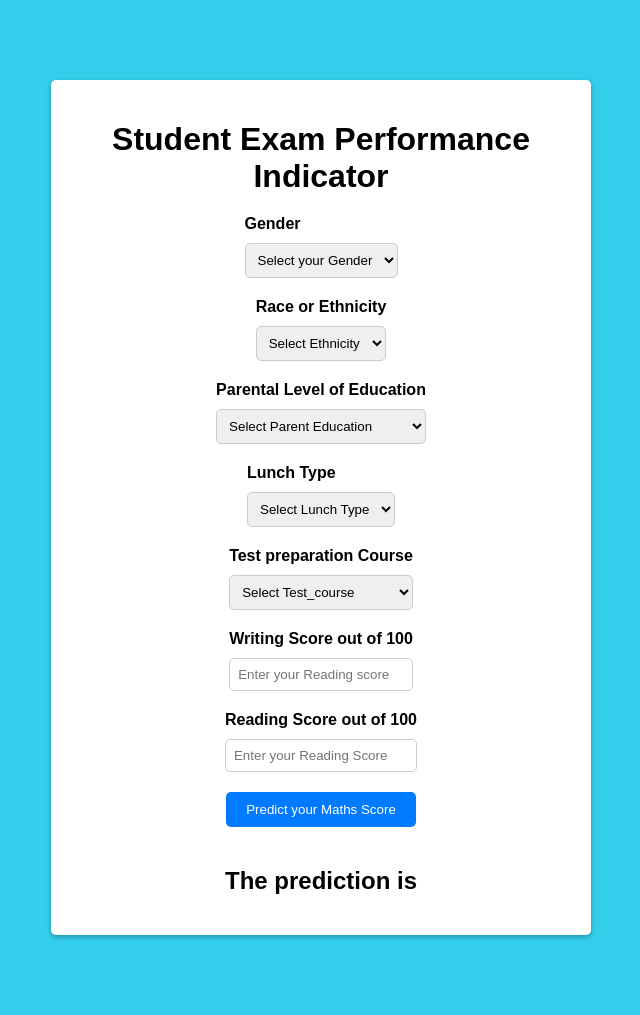
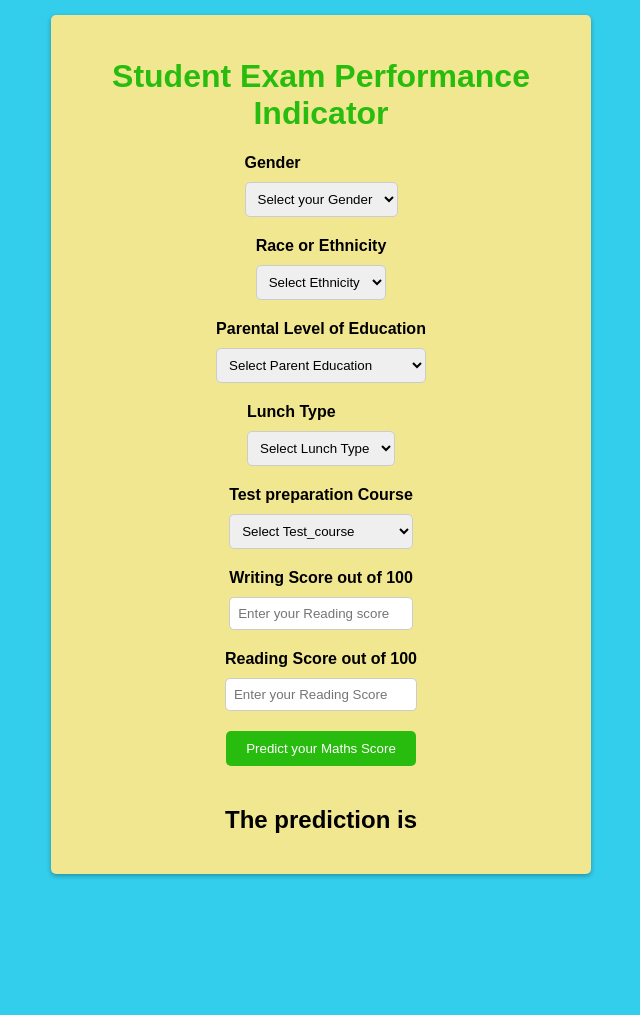
Before and after one commit to Deepshikhar/mlproject-, a Flask app: page /predictdata in a window 1280 px wide. Shown: the whole page, without its empty margins (319-959 px from the left). After the commit the page ends 878 px from the top, so only its background shows below. Run offline with Flask 3, Linux system fonts and the light colour scheme.

Commit message:
changes html

```diff
--- a/templates/home.html
+++ b/templates/home.html
@@ -6,9 +6,9 @@
             background-color: #34ceed;
         }
         .login {
-            margin: 80px auto;
+            margin: 15px auto;
             width: 500px;
-            background-color: #ffffff;
+            background-color: #f1e790;
             padding: 20px;
             border-radius: 5px;
             box-shadow: 0px 2px 5px rgba(0, 0, 0, 0.3);
@@ -16,6 +16,10 @@
         h1 {
             text-align: center;
             margin-bottom: 20px;
+            border-radius: 3px;
+            padding: 2px;
+            color: #28bc0e;
+
         }
         form {
             display: flex;
@@ -35,7 +39,7 @@
             margin-bottom: 20px;
         }
         .btn {
-            background-color: #007bff;
+            background-color: #28bc0e;
             color: #fff;
             padding: 10px 20px;
             border-radius: 5px;
```
